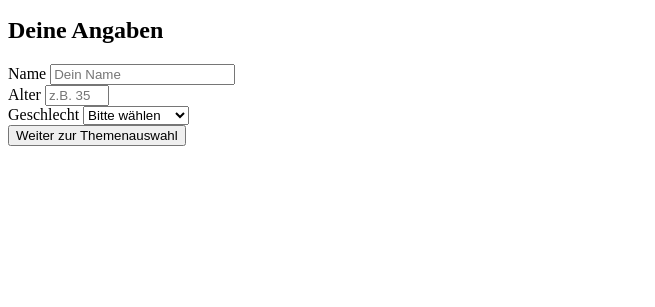
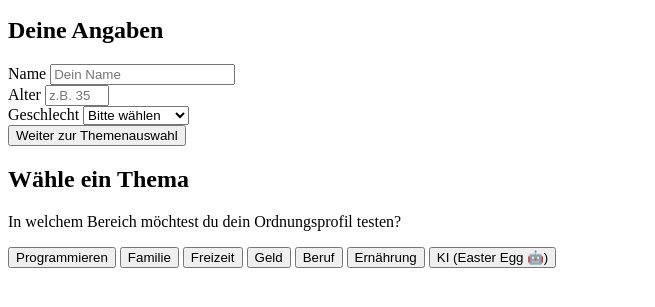
Before and after one commit to AndreasKissner/Chaos-Profiler, a plain HTML site: page index.html in a window 1280 px wide. Shown: the part 101-408 px from the top of the page, without its empty margins (0-655 px from the left). Drawn offline with Linux system fonts and the light colour scheme.

Commit message:
Add Html Theme Screen

```diff
--- a/index.html
+++ b/index.html
@@ -41,6 +41,34 @@
         </button>
     </section>
 
+     <section id="theme-screen" class="card hidden">
+        <h2>Wähle ein Thema</h2>
+        <p>In welchem Bereich möchtest du dein Ordnungsprofil testen?</p>
+        <div class="theme-buttons">
+            <button class="theme-btn" onclick="chooseTheme('programmieren')">
+                Programmieren
+            </button>
+            <button class="theme-btn" onclick="chooseTheme('familie')">
+                Familie
+            </button>
+            <button class="theme-btn" onclick="chooseTheme('freizeit')">
+                Freizeit
+            </button>
+            <button class="theme-btn" onclick="chooseTheme('geld')">
+                Geld
+            </button>
+            <button class="theme-btn" onclick="chooseTheme('beruf')">
+                Beruf
+            </button>
+            <button class="theme-btn" onclick="chooseTheme('ernaehrung')">
+                Ernährung
+            </button>
+            <button class="theme-btn" onclick="chooseTheme('ki')">
+                KI (Easter Egg 🤖)
+            </button>
+        </div>
+    </section>
+
 
 </body>
 
```
